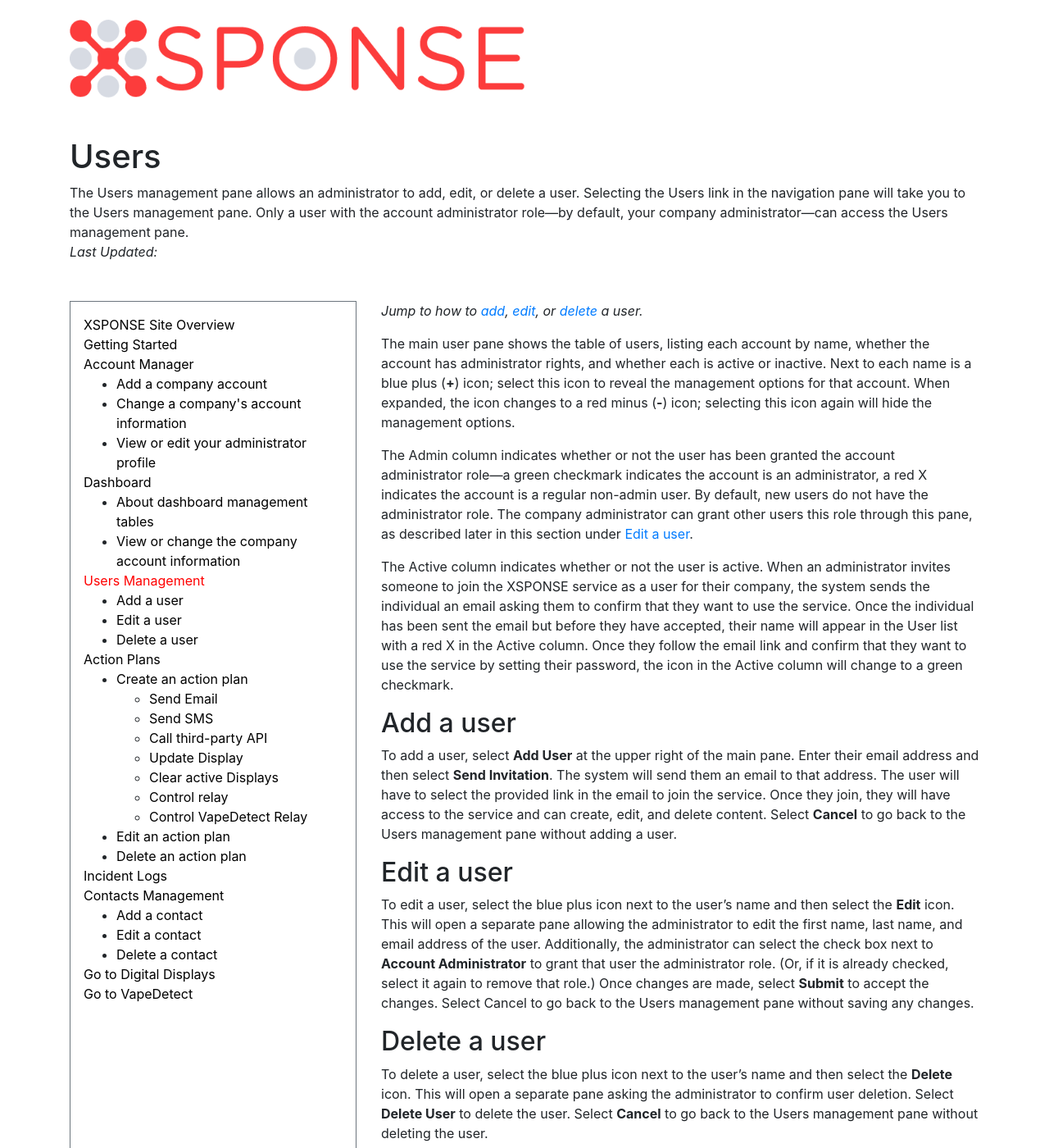
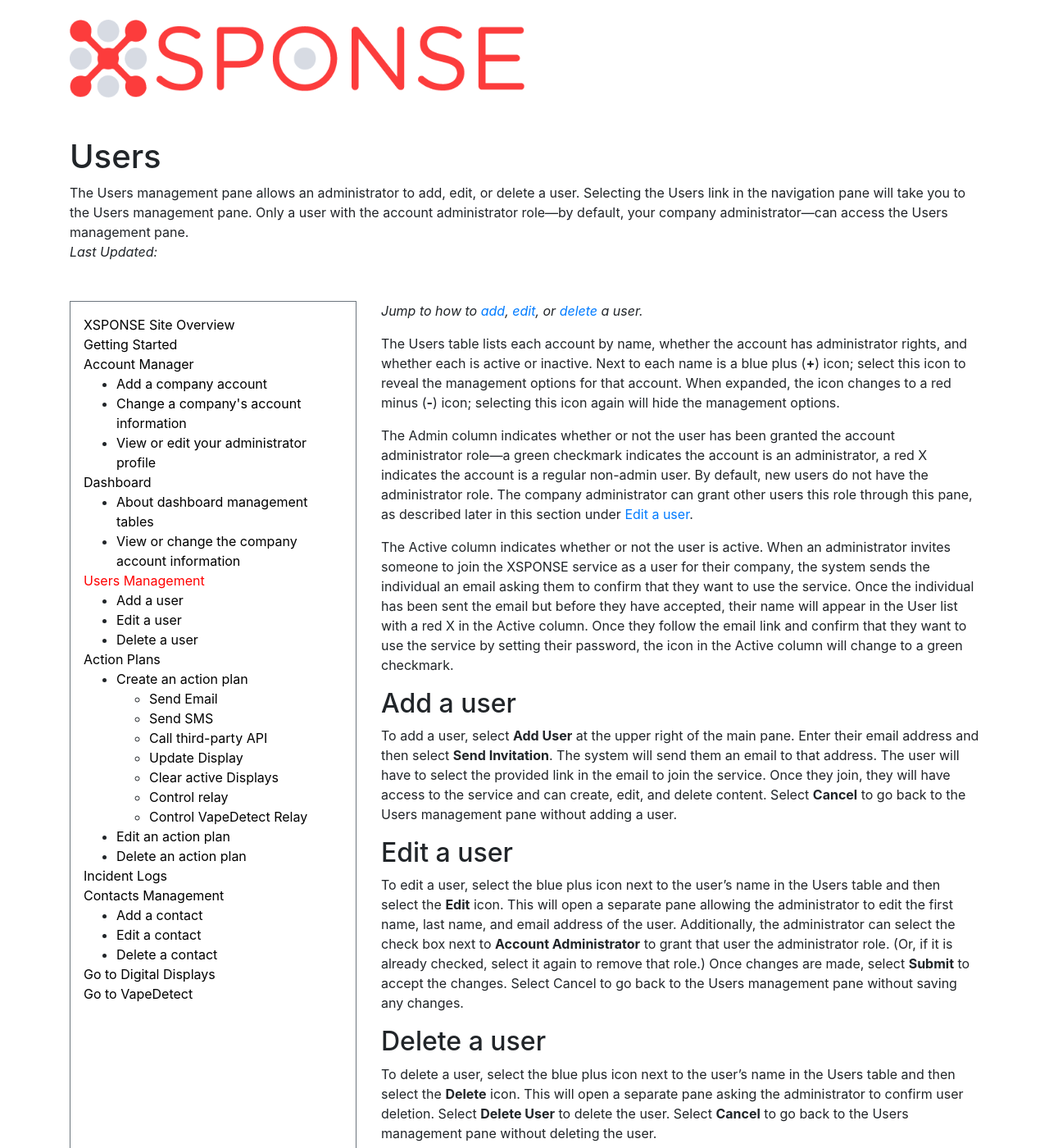
Before and after one commit to NrsSystems/docs, a Jekyll site: the page built from general-ops/users-management.md, in a window 1280 px wide and 1400 px high. Shown: the whole window at 82% size. Built offline with Jekyll 4.4.1, drawn with Linux system fonts in a browser that asks for light colours; our own code applies the rules of GitHub Pages for plain Markdown files.

Commit message:
Update users-management.md

```diff
--- a/general-ops/users-management.md
+++ b/general-ops/users-management.md
@@ -4,7 +4,7 @@ abstract: The Users management pane allows an administrator to add, edit, or del
 ---
 *Jump to how to [add](users-management.md#add-a-user), [edit](users-management.md#edit-a-user), or [delete](users-management.md#delete-a-user) a user.*
 
-The main user pane shows the table of users, listing each account by name, whether the account has administrator rights, and whether each is active or inactive. Next to each name is a blue plus (**+**) icon; select this icon to reveal the management options for that account. When expanded, the icon changes to a red minus (**-**) icon; selecting this icon again will hide the management options.
+The Users table lists each account by name, whether the account has administrator rights, and whether each is active or inactive. Next to each name is a blue plus (**+**) icon; select this icon to reveal the management options for that account. When expanded, the icon changes to a red minus (**-**) icon; selecting this icon again will hide the management options.
 
 The Admin column indicates whether or not the user has been granted the account administrator role—a green checkmark indicates the account is an administrator, a red X indicates the account is a regular non-admin user. By default, new users do not have the administrator role. The company administrator can grant other users this role through this pane, as described later in this section under [Edit a user](users-management.md#edit-a-user).
 
@@ -14,10 +14,10 @@ The Active column indicates whether or not the user is active. When an administr
 To add a user, select **Add User** at the upper right of the main pane. Enter their email address and then select **Send Invitation**. The system will send them an email to that address. The user will have to select the provided link in the email to join the service. Once they join, they will have access to the service and can create, edit, and delete content. Select **Cancel** to go back to the Users management pane without adding a user.
 
 ## Edit a user
-To edit a user, select the blue plus icon next to the user’s name and then select the **Edit** icon. This will open a separate pane allowing the administrator to edit the first name, last name, and email address of the user. Additionally, the administrator can select the check box next to **Account Administrator** to grant that user the administrator role. (Or, if it is already checked, select it again to remove that role.) Once changes are made, select **Submit** to accept the changes. Select Cancel to go back to the Users management pane without saving any changes.
+To edit a user, select the blue plus icon next to the user’s name in the Users table and then select the **Edit** icon. This will open a separate pane allowing the administrator to edit the first name, last name, and email address of the user. Additionally, the administrator can select the check box next to **Account Administrator** to grant that user the administrator role. (Or, if it is already checked, select it again to remove that role.) Once changes are made, select **Submit** to accept the changes. Select Cancel to go back to the Users management pane without saving any changes.
 
 ## Delete a user
-To delete a user, select the blue plus icon next to the user’s name and then select the **Delete** icon. This will open a separate pane asking the administrator to confirm user deletion. Select **Delete User** to delete the user. Select **Cancel** to go back to the Users management pane without deleting the user.
+To delete a user, select the blue plus icon next to the user’s name in the Users table and then select the **Delete** icon. This will open a separate pane asking the administrator to confirm user deletion. Select **Delete User** to delete the user. Select **Cancel** to go back to the Users management pane without deleting the user.
 
 ___
 *Return to the [XSPONSE Service Guide index](index.md)*
```
